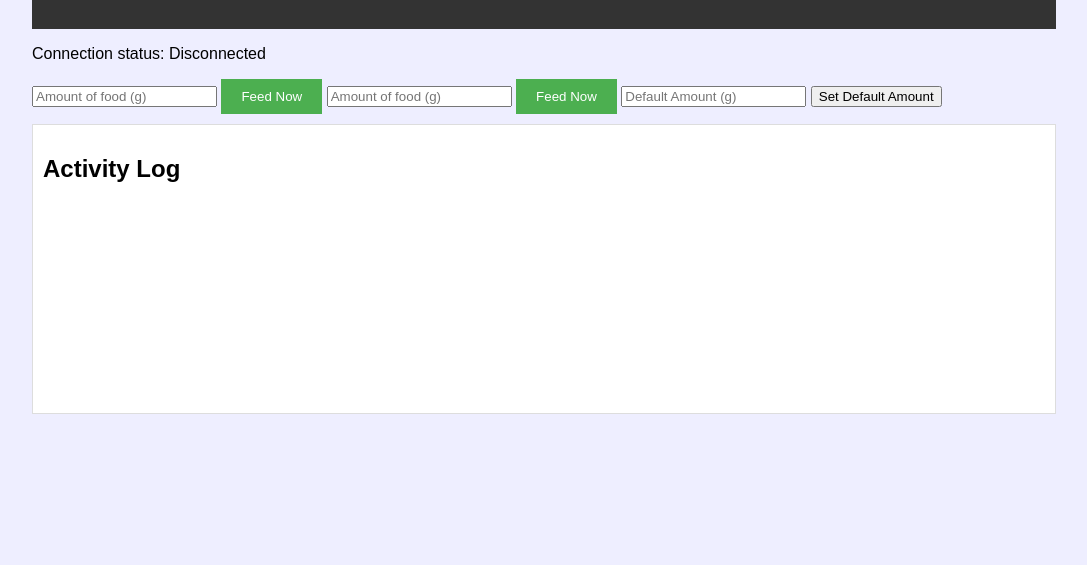
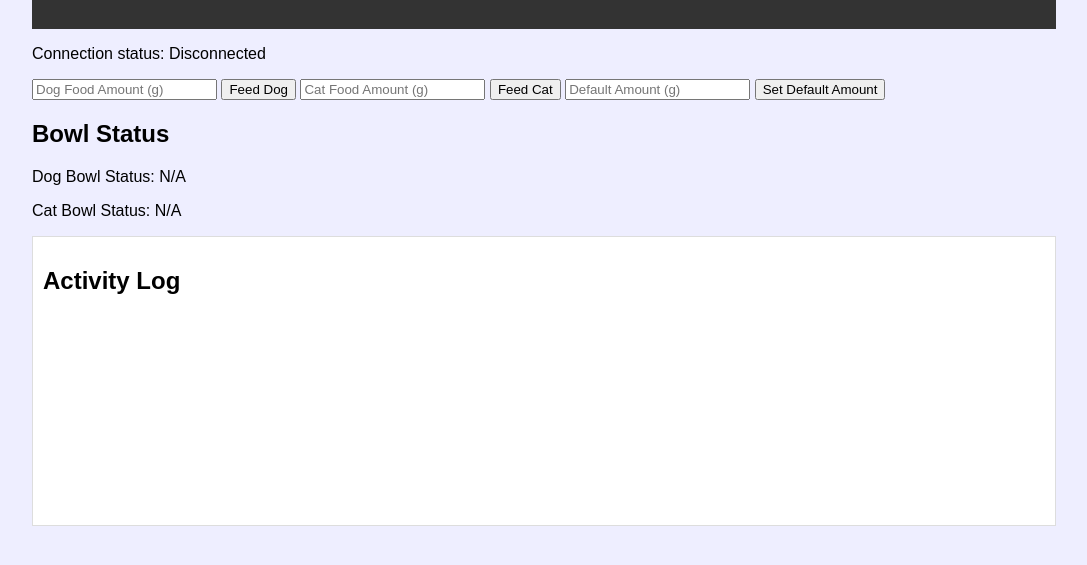
Before and after one commit to aomazic/DuoPet, a plain HTML site: page web client/index.html in a window 1280 px wide. Shown: the part 91-656 px from the top of the page, without its empty margins (96-1183 px from the left). Drawn offline with Linux system fonts and the light colour scheme.

Commit message:
Update index.html

```diff
--- a/web client/index.html
+++ b/web client/index.html
@@ -15,12 +15,19 @@
       <p>Connection status: <span id="connectionStatus">Disconnected</span></p>
     </section>
     <section id="controls">
-      <input type="text" id="feedAmount" placeholder="Amount of food (g)">
-      <button id="feedButton">Feed Now</button>
-      <input type="text" id="feedAmount" placeholder="Amount of food (g)">
-      <button id="feedButton">Feed Now</button>
+      <input type="text" id="dogFeedAmount" placeholder="Dog Food Amount (g)">
+      <button id="feedDogButton">Feed Dog</button>
+
+      <input type="text" id="catFeedAmount" placeholder="Cat Food Amount (g)">
+      <button id="feedCatButton">Feed Cat</button>
+
       <input type="text" id="defaultAmount" placeholder="Default Amount (g)">
       <button id="setDefaultButton">Set Default Amount</button>
+    </section>
+    <section id="bowlStatus">
+      <h2>Bowl Status</h2>
+      <p>Dog Bowl Status: <span id="dogBowlStatus">N/A</span></p>
+      <p>Cat Bowl Status: <span id="catBowlStatus">N/A</span></p>
     </section>
     <section id="log">
       <h2>Activity Log</h2>
```
